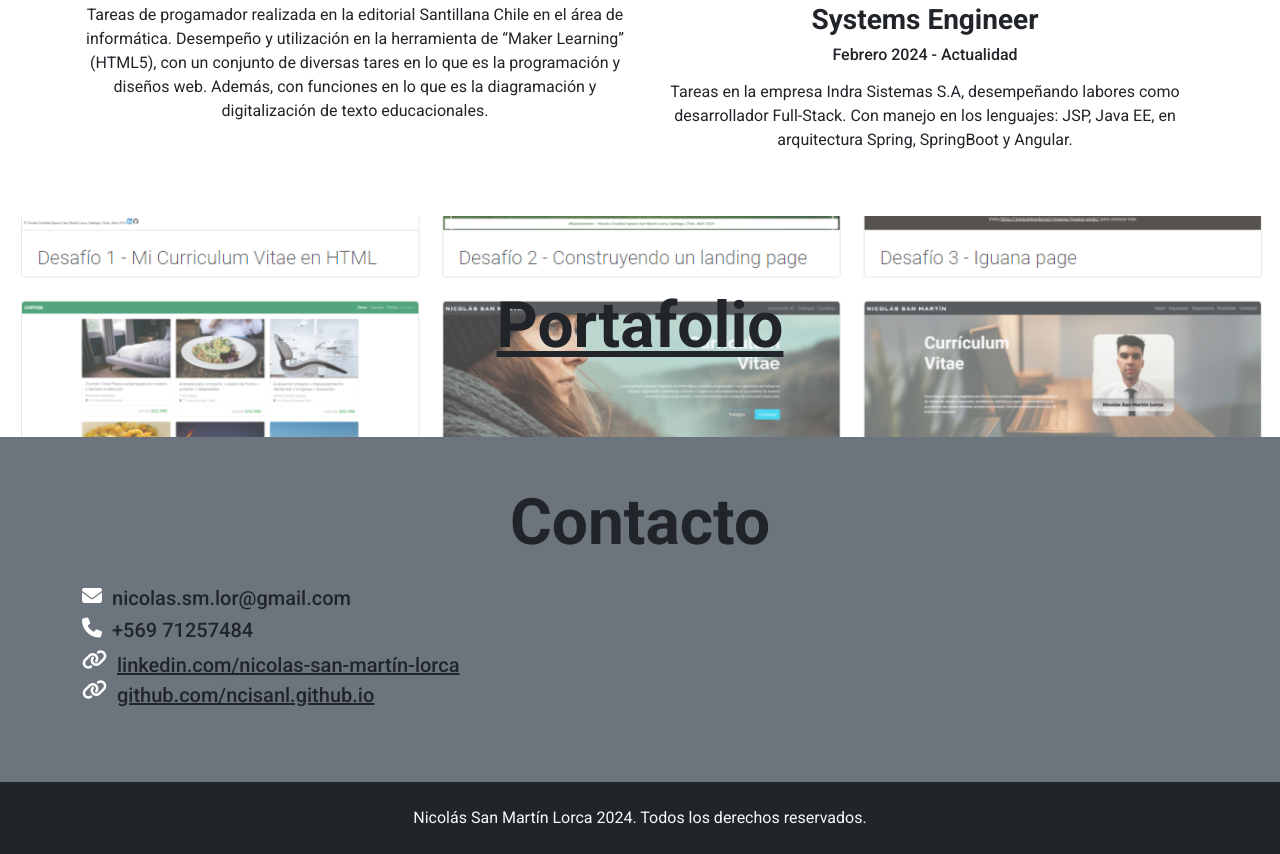
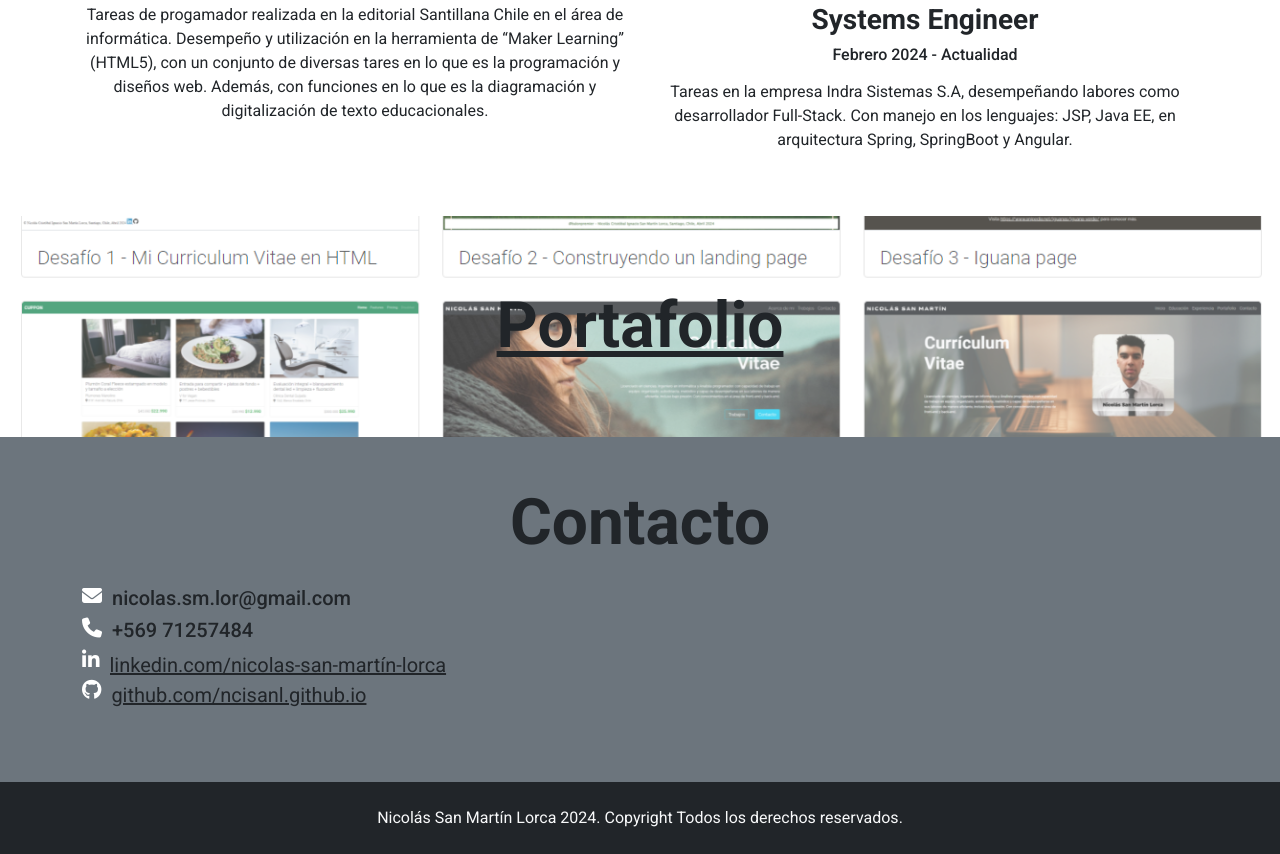
Before and after one commit to ncisanl/ncisanl.github.io, a plain HTML site: page index.html in a window 1280 px wide. Shown: the part 1379-2233 px from the top of the page. Drawn offline with nearby package versions, Linux system fonts and the light colour scheme.

Commit message:
fix icons and section contact me

```diff
--- a/index.html
+++ b/index.html
@@ -1,4 +1,4 @@
-<!doctype html>
+<!DOCTYPE html>
 <html lang="en">
   <head>
     <meta charset="UTF-8" />
@@ -157,40 +157,40 @@
       <section id="contacto" class="bg-secondary p-4">
         <div class="container mt-4 mb-5">
           <h2 class="display-3 fw-bold my-4 text-center">Contacto</h2>
-          <div class="roboto-medium text-body">
+          <div class="contact-info">
+            <div class="contact-item">
               <i class="fa-solid fa-envelope icon-contact"></i>
               <h3 class="text-h3-education">nicolas.sm.lor@gmail.com</h3>
             </div>
-          <div class="roboto-medium text-body">
+            <div class="contact-item">
               <i class="fa-solid fa-phone icon-contact"></i>
               <h3 class="text-h3-education">+569 71257484</h3>
             </div>
-          <div class="roboto-medium text-body">
-            <i class="fa-solid fa-link icon-contact"></i>
+            <div class="contact-item">
+              <i class="fa-brands fa-linkedin-in icon-contact"></i>
               <a
                 class="text-h3-education color-text-title"
                 href="https://www.linkedin.com/in/nicolas-san-mart%C3%ADn-lorca-2b3401198"
                 target="_blank"
+                >linkedin.com/nicolas-san-martín-lorca</a
               >
-              linkedin.com/nicolas-san-martín-lorca
-            </a>
             </div>
-          <div class="roboto-medium text-body">
-            <i class="fa-solid fa-link icon-contact"></i>
+            <div class="contact-item">
+              <i class="fa-brands fa-github icon-contact"></i>
               <a
                 class="text-h3-education color-text-title"
                 href="https://github.com/ncisanl/ncisanl.github.io"
                 target="_blank"
+                >github.com/ncisanl.github.io</a
               >
-              github.com/ncisanl.github.io
-            </a>
+            </div>
           </div>
         </div>
       </section>
     </main>
     <footer class="bg-dark text-center text-light p-4">
       <p class="mb-0">
-        Nicolás San Martín Lorca 2024. Todos los derechos reservados.
+        Nicolás San Martín Lorca 2024. Copyright Todos los derechos reservados.
       </p>
     </footer>
   </body>
```
Lines whose indentation alone changed are shown as unchanged.
